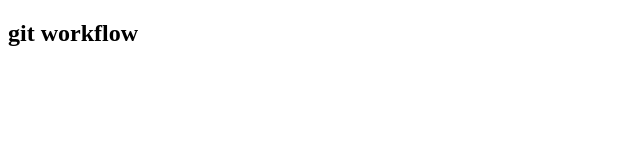
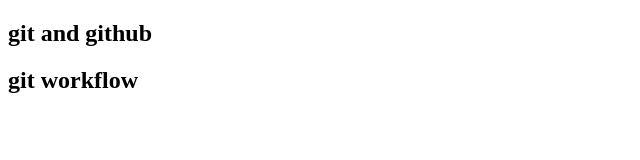
Before and after one commit to mkafaizjahan/git-workflow, a plain HTML site: page index.html in a window 1280 px wide. Shown: the whole page, without its empty margins (0-640 px from the left). Drawn offline with Linux system fonts and the light colour scheme.

Commit message:
changes done

```diff
--- /dev/null
+++ b/aap.js
@@ -0,0 +1 @@
+console.log("javascript")
--- a/index.html
+++ b/index.html
@@ -6,6 +6,7 @@
     <title>git and github</title>
 </head>
 <body>
-       <h2>git workflow</h2>
+  <h2>git and github</h2h2>
+    <h2>git workflow</h2>
 </body>
 </html>
```
